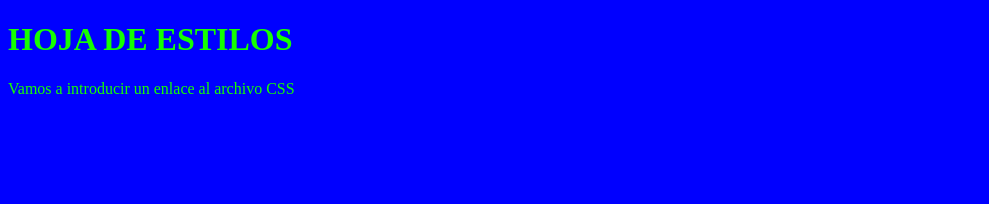
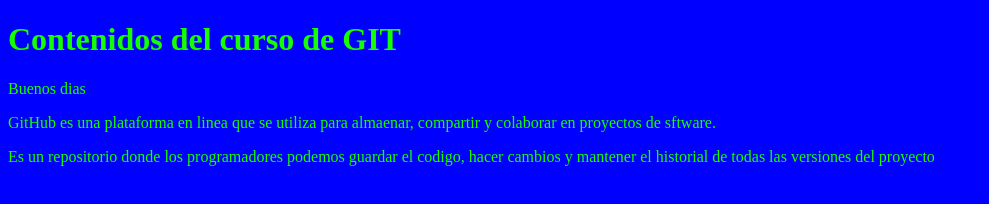
Before and after one commit to Pecolsito/edifp, a plain HTML site: page index.html in a window 1280 px wide. Shown: the whole page, without its empty margins (0-989 px from the left). Drawn offline with Linux system fonts and the light colour scheme.

Commit message:
Actualización de index.html 15-11-2024

```diff
--- a/index.html
+++ b/index.html
@@ -5,7 +5,9 @@
         <link href="css/Estilos.css" rel="stylesheet" type="text/css">
     </head>
         <body>
-            <h1>HOJA DE ESTILOS</h1>
-        <p>Vamos a introducir un enlace al archivo CSS</p>
+            <h1>Contenidos del curso de GIT</h1>
+            <p>Buenos dias</p>
+        <p>GitHub es una plataforma en linea que se utiliza para almaenar, compartir y colaborar en proyectos de sftware. </p>
+        <p>Es un repositorio donde los programadores podemos guardar el codigo, hacer cambios y mantener el historial de todas las versiones del proyecto</p>
         </body>
 </html>
```
